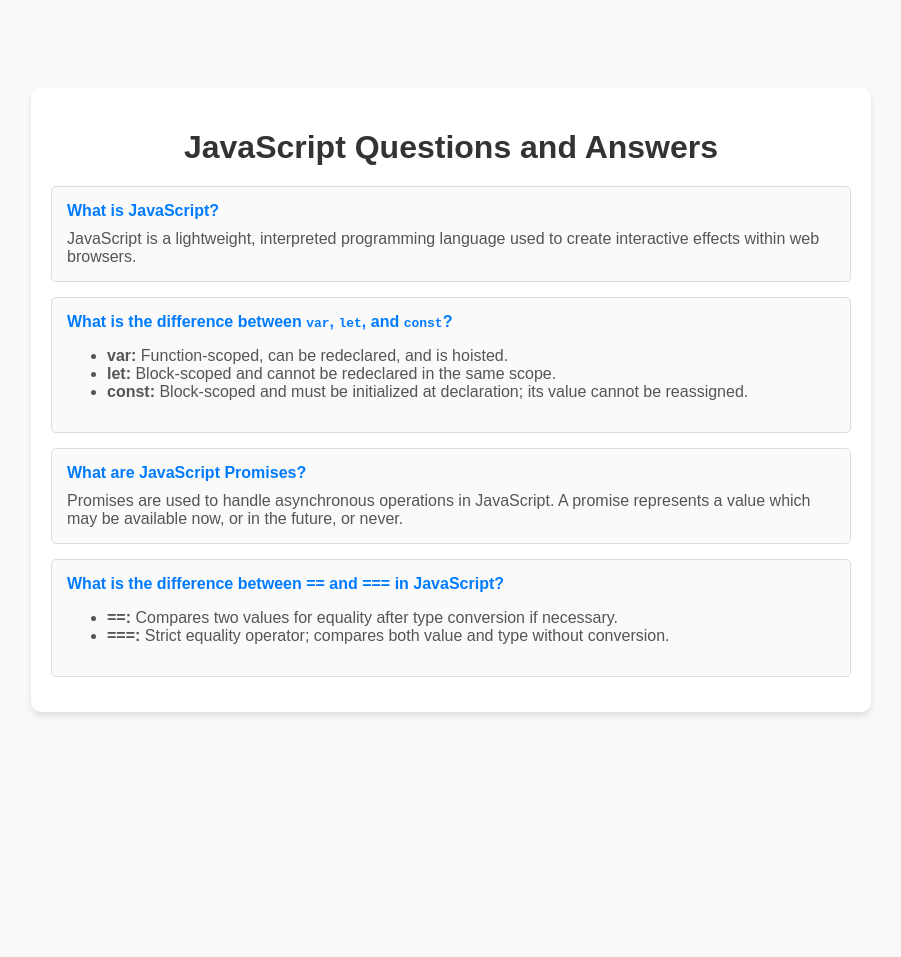
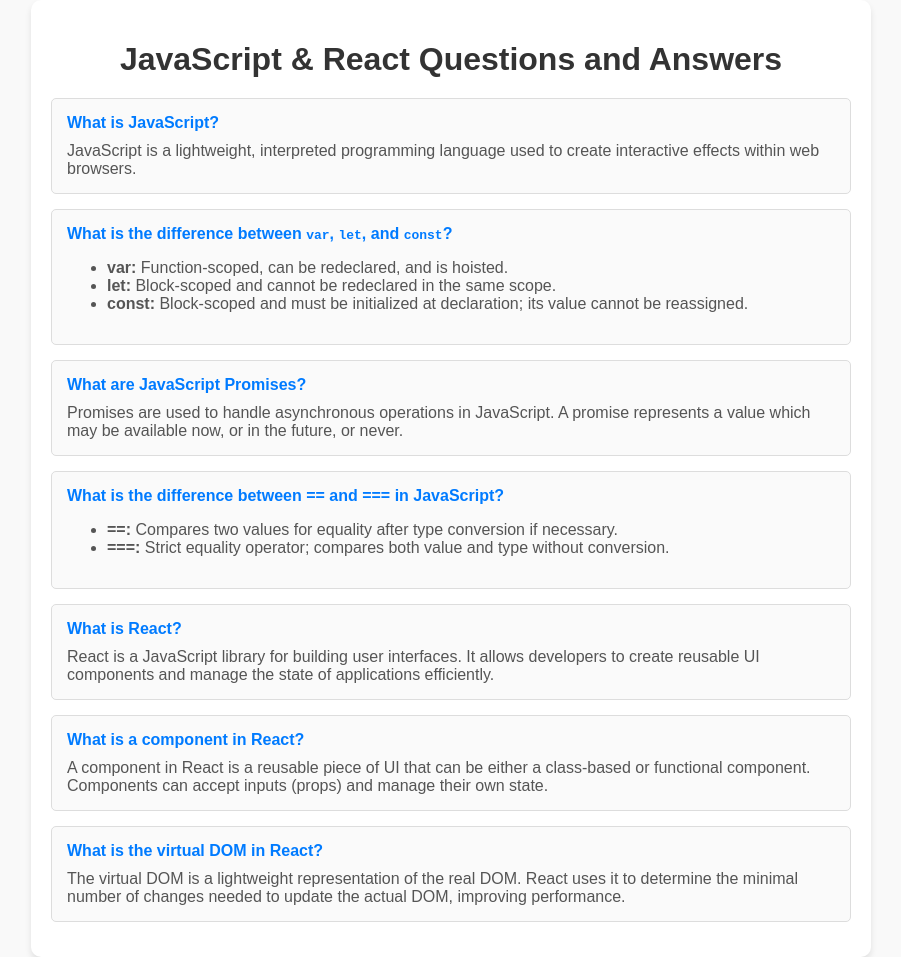
Before and after one commit to fardilshifat/blog, a plain HTML site: page index.html in a window 1280 px wide. Shown: the whole page, without its empty margins (189-1090 px from the left). Before the commit the page ends 800 px from the top, so only its background shows below. Drawn offline with Linux system fonts and the light colour scheme.

Commit message:
react question added

```diff
--- a/index.html
+++ b/index.html
@@ -3,7 +3,7 @@
 <head>
     <meta charset="UTF-8">
     <meta name="viewport" content="width=device-width, initial-scale=1.0">
-    <title>JavaScript Q&A</title>
+    <title>JavaScript & React Q&A</title>
     <style>
         body {
             font-family: Arial, sans-serif;
@@ -46,7 +46,7 @@
 </head>
 <body>
     <div class="container">
-        <h1>JavaScript Questions and Answers</h1>
+        <h1>JavaScript & React Questions and Answers</h1>
 
         <div class="qa">
             <div class="question">What is JavaScript?</div>
@@ -79,6 +79,21 @@
             </div>
         </div>
 
+        <div class="qa">
+            <div class="question">What is React?</div>
+            <div class="answer">React is a JavaScript library for building user interfaces. It allows developers to create reusable UI components and manage the state of applications efficiently.</div>
+        </div>
+
+        <div class="qa">
+            <div class="question">What is a component in React?</div>
+            <div class="answer">A component in React is a reusable piece of UI that can be either a class-based or functional component. Components can accept inputs (props) and manage their own state.</div>
+        </div>
+
+        <div class="qa">
+            <div class="question">What is the virtual DOM in React?</div>
+            <div class="answer">The virtual DOM is a lightweight representation of the real DOM. React uses it to determine the minimal number of changes needed to update the actual DOM, improving performance.</div>
+        </div>
+
     </div>
 </body>
 </html>
```
